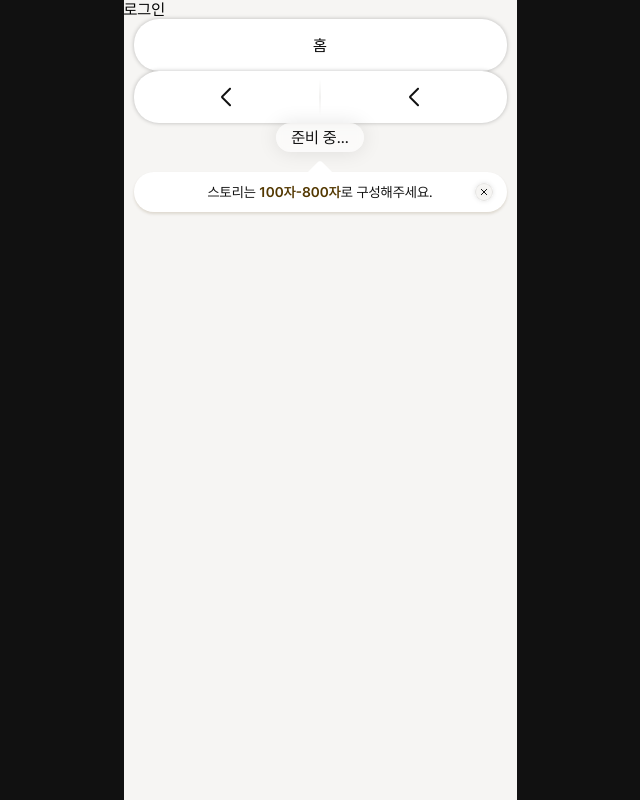
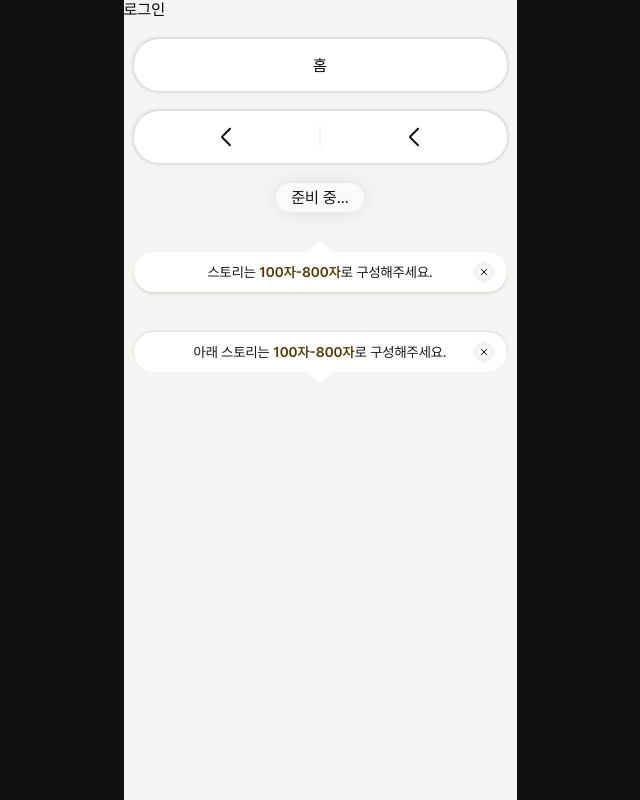
Before and after one commit to DS-ITDA/ITDA-FE, a React (Vite) app: page /login in a window 1280 px wide. Shown: the whole page, without its empty margins (320-960 px from the left). Built offline with nearby package versions, Linux system fonts and the light colour scheme.

Commit message:
♻️ Refactor: 말풍선 위아래 방향 구현 (#4)

```diff
--- a/src/components/common/SpeechBubble/SpeechBubble.jsx
+++ b/src/components/common/SpeechBubble/SpeechBubble.jsx
@@ -5,24 +5,40 @@ import { useState } from 'react';
 /**
  * 토스트메세지 컴포넌트
  *
+ * @param {string} selection -- 말풍선 위아래 up, down
  * @param {React.ReactNode} content -- 말풍선 내용
  *
- * ex) <SpeechBubble content={<div>로그인</div>}/>
+ * ex) <SpeechBubble selection={'up'} content={
+          <div>
+            스토리는 <span>100자-800자</span>로 구성해주세요.
+          </div>}
+        />
  *
  * @author 정서영
  * **/
 
-const SpeechBubble = ({ content }) => {
+const SpeechBubble = ({ selection, content }) => {
   const [close, setClose] = useState(false);
 
   if (close === false) {
+    if (selection === 'up') {
+      return (
+        <S.BubbleContainer>
+          <S.Arrow />
+          <S.BubbleBox>
+            <S.Info>{content}</S.Info>
+            <S.Img src={x} alt="닫기" onClick={() => setClose(true)} />
+          </S.BubbleBox>
+        </S.BubbleContainer>
+      );
+    }
     return (
       <S.BubbleContainer>
-        <S.Arrow />
-        <S.BubbleBox>
+        <S.DownBubbleBox>
           <S.Info>{content}</S.Info>
           <S.Img src={x} alt="닫기" onClick={() => setClose(true)} />
-        </S.BubbleBox>
+        </S.DownBubbleBox>
+        <S.DownArrow />
       </S.BubbleContainer>
     );
   }
--- a/src/components/common/SpeechBubble/SpeechBubbleStyle.js
+++ b/src/components/common/SpeechBubble/SpeechBubbleStyle.js
@@ -20,12 +20,37 @@ export const BubbleBox = styled.div`
   z-index: 1;
 `;
 
+export const DownBubbleBox = styled.div`
+  background: ${palette.grayscale.white};
+  height: 40px;
+  border-radius: 25px;
+  font-size: 14px;
+  box-shadow: 0px -1px 3px rgba(83, 56, 0, 0.15);
+  display: flex;
+  justify-content: center;
+  align-items: center;
+  position: relative;
+  z-index: 1;
+`;
+
 export const Arrow = styled.div`
   width: 20px;
   height: 20px;
   background: ${palette.grayscale.white};
   position: absolute;
   top: -8px;
+  left: 50%;
+  border-radius: 4px;
+  transform: translateX(-50%) rotate(45deg);
+  z-index: 3;
+`;
+
+export const DownArrow = styled.div`
+  width: 20px;
+  height: 20px;
+  background: ${palette.grayscale.white};
+  position: absolute;
+  bottom: -8px;
   left: 50%;
   border-radius: 4px;
   transform: translateX(-50%) rotate(45deg);
--- a/src/pages/login/Login.jsx
+++ b/src/pages/login/Login.jsx
@@ -13,7 +13,7 @@ const Login = () => {
   const handleConfirm = () => navigate('/');
 
   return (
-    <div>
+    <div style={{ display: 'flex', flexDirection: 'column', gap: '20px' }}>
       로그인
       <Button selection={1} content={<div>홈</div>} onClick={() => navigate('/')} type="button" />
       <Button
@@ -24,9 +24,18 @@ const Login = () => {
       />
       <ToastMessage text={'준비 중...'} />
       <SpeechBubble
+        selection={'up'}
         content={
           <div>
             스토리는 <span style={{ color: '#533800', fontWeight: 600 }}>100자-800자</span>로 구성해주세요.
+          </div>
+        }
+      />
+      <SpeechBubble
+        selection={'down'}
+        content={
+          <div>
+            아래 스토리는 <span style={{ color: '#533800', fontWeight: 600 }}>100자-800자</span>로 구성해주세요.
           </div>
         }
       />
```
